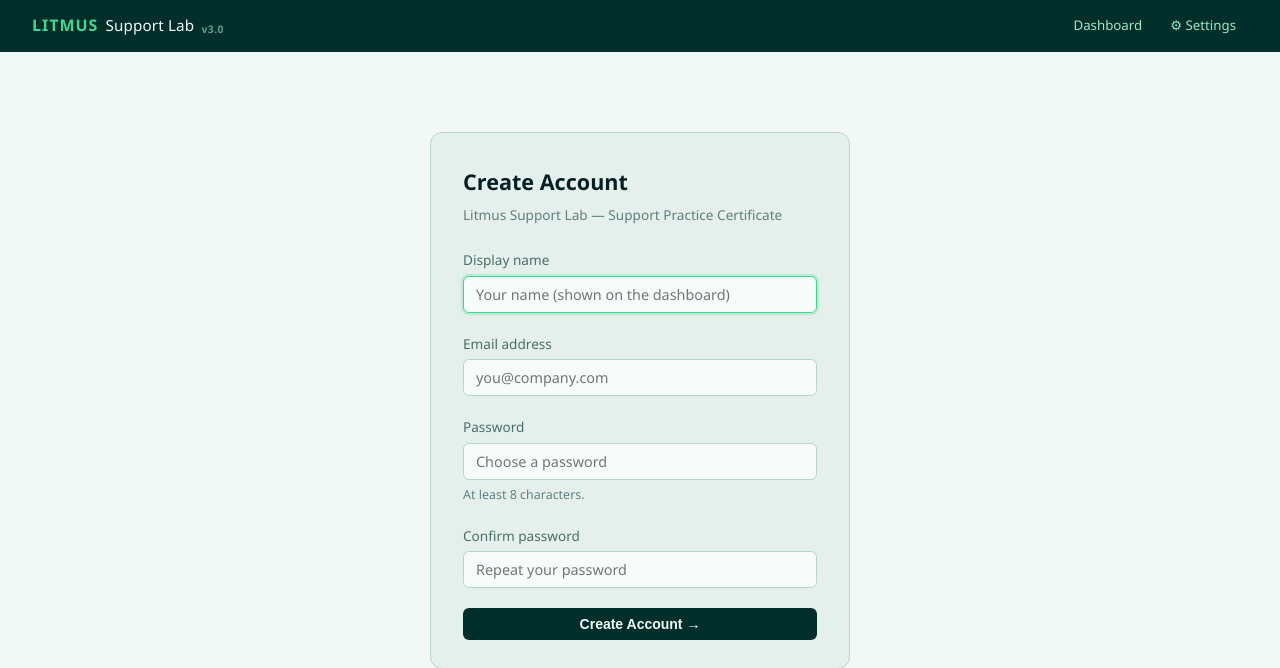
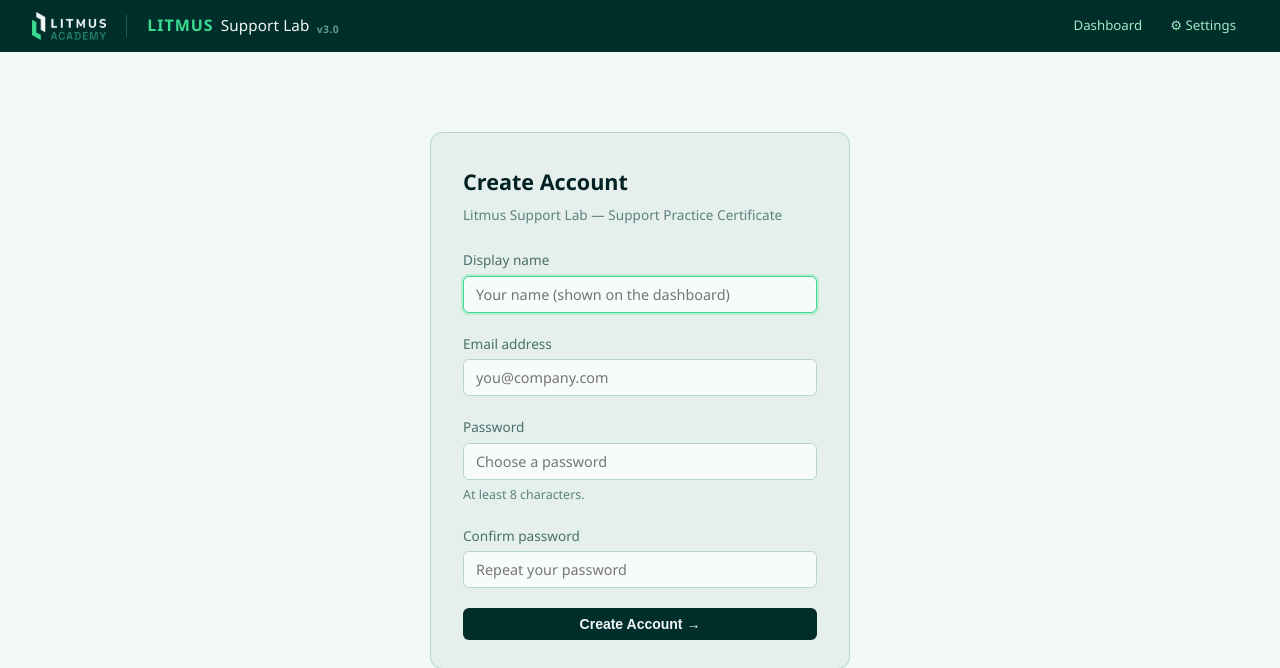
Before and after one commit to amirkhadem123/litmus-edge-training-lab, a FastAPI app: page /register in a window 1280 px wide. Shown: the top 668 px of the page. Run offline with FastAPI, Linux system fonts and the light colour scheme; parts of the project's set-up code (start-up, migrations or seed data) failed here and were passed over.

Commit message:
feat: add Litmus Academy logo to header
Adds the AW_Academy_Logo_Light.png to the header bar left of the
Litmus Support Lab wordmark, separated by a subtle vertical divider.
Mounts app/static/ as a static files endpoint to serve the logo.

Co-Authored-By: Claude Sonnet 4.6 <noreply@anthropic.com>

```diff
--- a/app/main.py
+++ b/app/main.py
@@ -31,6 +31,7 @@ import jinja2
 from dotenv import load_dotenv
 from fastapi import BackgroundTasks, FastAPI, Form, Request
 from fastapi.responses import HTMLResponse, JSONResponse, RedirectResponse, Response
+from fastapi.staticfiles import StaticFiles
 from openai import AsyncOpenAI
 
 from app.database import (
@@ -73,6 +74,7 @@ load_dotenv()
 log = logging.getLogger(__name__)
 
 app = FastAPI(title="Litmus Support Lab")
+app.mount("/static", StaticFiles(directory="app/static"), name="static")
 
 
 _jinja_env = jinja2.Environment(
--- a/app/templates/base.html
+++ b/app/templates/base.html
@@ -27,6 +27,18 @@
       align-items: center;
       gap: 1.25rem;
       height: 52px;
+    }
+    .header-logo-img {
+      height: 28px;
+      width: auto;
+      display: block;
+      flex-shrink: 0;
+    }
+    .header-divider {
+      width: 1px;
+      height: 22px;
+      background: rgba(242, 248, 246, 0.2);
+      flex-shrink: 0;
     }
     .header-logo {
       display: flex;
@@ -180,6 +192,8 @@
 <body>
 
   <header class="header">
+    <img src="/static/logo.png" alt="Litmus Academy" class="header-logo-img" />
+    <div class="header-divider"></div>
     <a href="/dashboard" class="header-logo">
       <span class="logo-litmus">Litmus</span>
       <span class="logo-name">Support Lab</span>
```
Also changed, not shown: app/static/logo.png (added).
